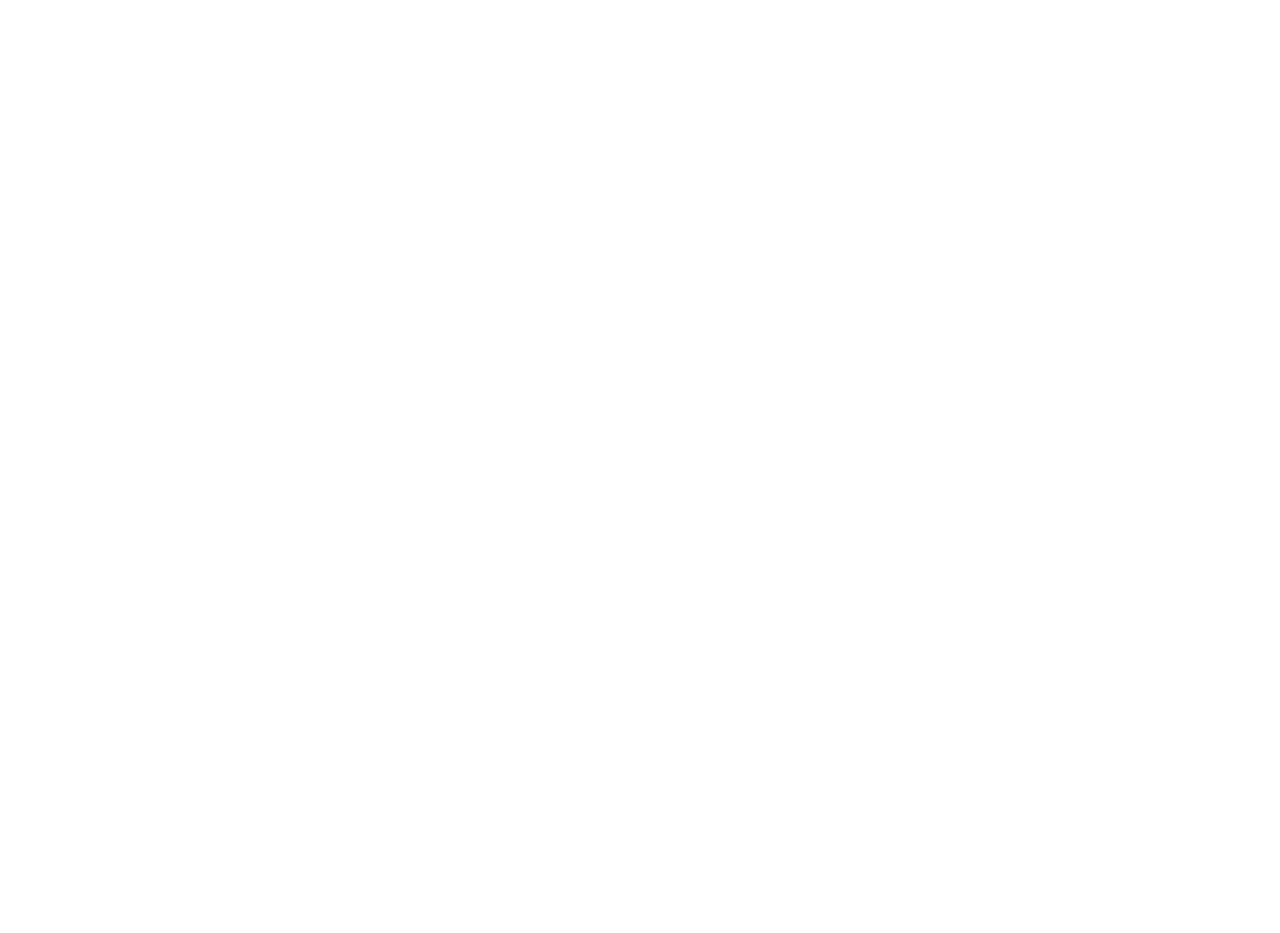
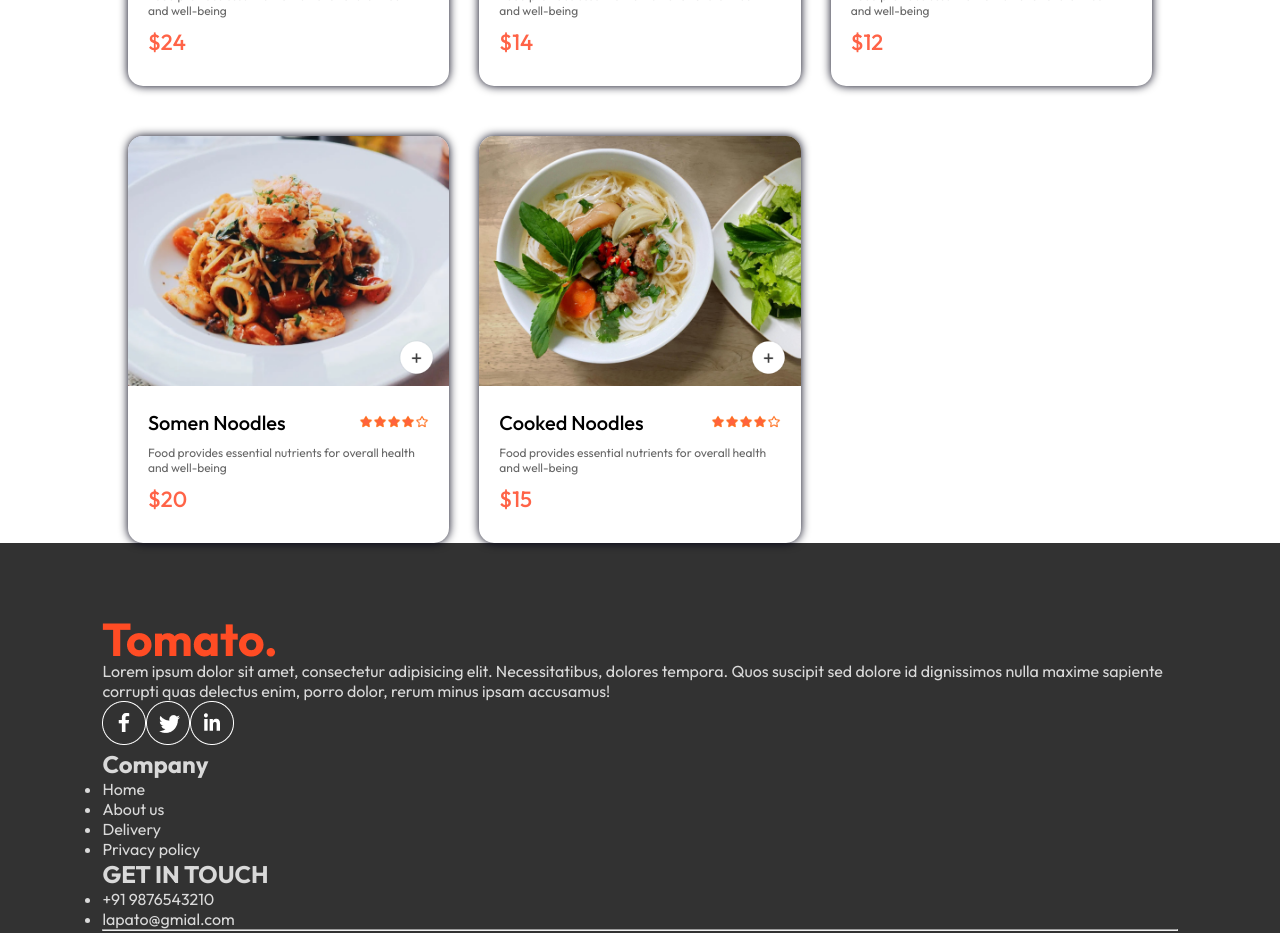
Before and after one commit to MDSALMAN-7/React-Food-Delivery-App, a React (Vite) app: page / in a window 1280 px wide. Shown: the part 5460-6393 px from the top of the page. Before the commit the page ends 934 px from the top, so only its background shows below. Built offline with nearby package versions, Linux system fonts and the light colour scheme; a web font is replaced by a local one.

Commit message:
Giving functionality and style

```diff
--- a/src/App.jsx
+++ b/src/App.jsx
@@ -5,9 +5,11 @@
 import Home from './pages/Home/home'
 import Cart from './pages/Cart/Cart'
 import PlaceOrder from './pages/PlaceOrder/PlaceOrder' // ✅ Add this line
+import { Footer } from './components/Footer/Footer'
 
 const App = () => {
   return (
+    <>
       <div className='app'>
         <Navbar />
         <Routes>
@@ -16,6 +18,8 @@
           <Route path='/order' element={<PlaceOrder />} />
         </Routes>
       </div>
+      <Footer />
+    </>
   )
 }
 
--- /dev/null
+++ b/src/components/FoodDisplay/FoodDisplay.css
@@ -0,0 +1,14 @@
+.food-display{
+    margin-top: 30px;
+}
+.food-display h2{
+    font-size: max(2vw,24px);
+    font-weight: 600;
+}
+.food-display-list{
+    display: grid;
+    grid-template-columns: repeat(auto-fill,minmax(240px,1fr));
+    margin-top:30px;
+    gap: 30px;
+    row-gap: 50px;
+}
--- /dev/null
+++ b/src/components/FoodDisplay/FoodDisplay.jsx
@@ -0,0 +1,24 @@
+import React from "react";
+import { useContext } from "react";
+import './FoodDisplay.css';
+import { StoreContext } from "../../context/StoreContext";
+import { FoodItem } from "../FoodItem/FoodItem";
+
+export function FoodDisplay({category}){
+
+    const {food_list} = useContext(StoreContext);
+
+    return(
+        <div className="food-display" id="food-display">
+            <h2>Top dishes near you </h2>
+            <div className="food-display-list">
+                {food_list.map((item,index)=>{
+
+                    if(category==="All" || category===item.category){
+                        return <FoodItem key={index} id={item._id} name={item.name} description={item.description} price={item.price} image={item.image} />
+                    }
+                })}
+            </div>
+        </div>
+    )
+}
--- /dev/null
+++ b/src/components/FoodItem/FoodItem.css
@@ -0,0 +1,65 @@
+
+
+.food-item{
+    width: 100%;
+    margin: auto;
+    border-radius: 15px;
+    box-shadow: 0px 0px 10px #000015;
+    transition: 0.3s;
+    animation: fadeIn 1s;
+}
+.food-item-image{
+    width: 100%;
+    border-radius:15px 15px 0px 0px ;
+}
+.food-item-info{
+    padding: 20px;
+}
+.food-item-name-rating{
+    display: flex;
+    justify-content: space-between;
+    align-items: center;
+    margin-bottom: 10px;
+}
+.food-item-name-rating p{
+    font-size: 20px;
+    font-weight: 500;
+}
+.food-item-name-rating img{
+    width: 70px;
+}
+.food-item-desc{
+    color: #676767;
+    font-size: 12px;
+}
+.food-item-price{
+    color: tomato;
+    font-size: 22px;
+    font-weight: 500;
+    margin: 10px 0px;
+}
+.food-item-img-container{
+    position: relative;
+}
+.food-item-img-container .add{
+    width: 35px;
+    position: absolute;
+    bottom: 15px;
+    right: 15px;
+    border-radius: 50% ;
+}
+.food-item-counter{
+    position: absolute;
+    bottom: 15px;
+    right: 15px;
+    display: flex;
+    align-items: center;
+    gap: 10px;
+    padding: 6px;
+    border-radius: 50px;
+    background-color: white;
+}
+
+.food-item-counter img{
+    width: 30px;
+}
--- /dev/null
+++ b/src/components/FoodItem/FoodItem.jsx
@@ -0,0 +1,39 @@
+import './FoodItem.css';
+import { assets } from '../../assets/assets';
+import { useContext, useState } from 'react';
+import { StoreContext } from '../../context/StoreContext';
+
+
+export function FoodItem({id,name,price,description,image}){
+
+    // const [itemCount,setItemCount] =useState(0);
+    const {cartItems,addToCart,removeFromCart} = useContext(StoreContext)
+
+    return(
+        <div className='food-item'>
+            <div className="food-item-img-container">
+                <img className='food-item-image' src={image} alt="" />
+                {!cartItems[id]
+                    ? <img className='add' onClick={()=>addToCart(id)} src={assets.add_icon_white} alt="" />
+                    : <div className='food-item-counter'>
+                        <img onClick={()=> removeFromCart(id)} src={assets.remove_icon_red} alt="" />
+                        <p>{cartItems[id]}</p>
+                        <img onClick={()=> addToCart(id)} src={assets.add_icon_green} alt="" />
+                    </div>
+                }
+            </div>
+            <div className="food-item-info">
+                <div className="food-item-name-rating">
+                    <p>{name}</p>
+                    <img src={assets.rating_starts} alt="" />
+                </div>
+                <p className="food-item-desc">
+                    {description}
+                </p>
+                <p className="food-item-price">
+                    ${price}
+                </p>
+            </div>
+        </div>
+    )
+}
--- /dev/null
+++ b/src/components/Footer/Footer.css
@@ -0,0 +1,10 @@
+.footer{
+    color: #d9d9d9;
+    background-color: #323232;
+    display: flex;
+    flex-direction: column;
+    align-items: center;
+    gap: 20px;
+    padding: 20px 8vw;
+    padding-top: 80px;
+}
--- /dev/null
+++ b/src/components/Footer/Footer.jsx
@@ -0,0 +1,40 @@
+
+import { assets } from '../../assets/assets'
+import './Footer.css'
+export function Footer(){
+    return(
+        <div className='footer' id='footer'>
+            <div className="footer-content">
+                <div className="footer-content-left">
+                    <img src={assets.logo} alt="" />
+                    <p>Lorem ipsum dolor sit amet, consectetur adipisicing elit. Necessitatibus, dolores tempora. Quos suscipit sed dolore id dignissimos nulla maxime sapiente corrupti quas delectus enim, porro dolor, rerum minus ipsam accusamus!</p>
+                    <div className="footer-social-icons">
+                        <img src={assets.facebook_icon} alt="" />
+                        <img src={assets.twitter_icon}  alt="" />
+                        <img src={assets.linkedin_icon}  alt="" />
+                    </div>
+                </div>
+                <div className="footer-content-center">
+                    <h2>Company</h2>
+                    <ul>
+                        <li>Home</li>
+                        <li>About us</li>
+                        <li>Delivery</li>
+                        <li>Privacy policy</li>
+                    </ul>
+                </div>
+                <div className="footer-content-right">
+                    <h2>GET IN TOUCH</h2>
+                    <ul>
+                        <li>+91 9876543210</li>
+                        <li>lapato@gmial.com</li>
+                    </ul>
+                </div>
+                <hr />
+                <p className="footer-copyright">
+                    Copyright 2024 @ Lapeto.com - All Right Reserved
+                </p>
+            </div>
+        </div>
+    )
+}
--- /dev/null
+++ b/src/context/StoreContext.jsx
@@ -0,0 +1,43 @@
+import { createContext, useEffect, useState } from "react";
+import { food_list } from "../assets/assets";
+
+export const StoreContext = createContext(null)
+
+const StoreContextProvider = (props) => {
+
+    const [cartItems,setCartItems]= useState({});
+
+    const addToCart = (itemId) => {
+        if(!cartItems[itemId]){
+            setCartItems((prev)=>({...prev,[itemId]:1}))
+        }
+        else{
+            setCartItems((prev)=>({...prev,[itemId]:prev[itemId]+1}))
+        }
+    }
+
+    const revmoveFromCart = (itemId) => {
+        setCartItems((prev)=>({...prev,[itemId]:prev[itemId]-1}))
+    }
+
+    useEffect(()=>{
+        console.log(cartItems);
+
+    },[cartItems])
+
+    const contextValue = {
+        food_list,
+        cartItems,
+        setCartItems,
+        addToCart,
+        revmoveFromCart
+    }
+
+    return(
+        <StoreContext value={contextValue}>
+            {props.children}
+        </StoreContext>
+    )
+}
+
+export default StoreContextProvider;
--- a/src/main.jsx
+++ b/src/main.jsx
@@ -4,13 +4,16 @@
 import App from './App.jsx'
 
 import {BrowserRouter} from 'react-router-dom';
+import StoreContextProvider from './context/StoreContext.jsx';
 
 createRoot(document.getElementById('root')).render(
 
- <StrictMode>
-     <BrowserRouter>
-    <App />
-    </BrowserRouter>
- </StrictMode>
+    <StrictMode>
+        <BrowserRouter>
+            <StoreContextProvider>
+                <App />
+            </StoreContextProvider>
+        </BrowserRouter>
+    </StrictMode>
 
 )
--- a/src/pages/Home/Home.jsx
+++ b/src/pages/Home/Home.jsx
@@ -3,6 +3,7 @@
 import './Home.css';
 import Header from '../../components/Header/header';
 import ExploreMenu from '../../components/ExploreMenu/ExploreMenu';
+import { FoodDisplay } from '../../components/FoodDisplay/FoodDisplay';
 
 const Home = () => {
 
@@ -12,6 +13,7 @@
     <div>
       <Header />
       <ExploreMenu category={category} setCategory={setCategory}/>
+      <FoodDisplay category={category} />
     </div>
   )
 }
```
Lines whose indentation alone changed are shown as unchanged.
